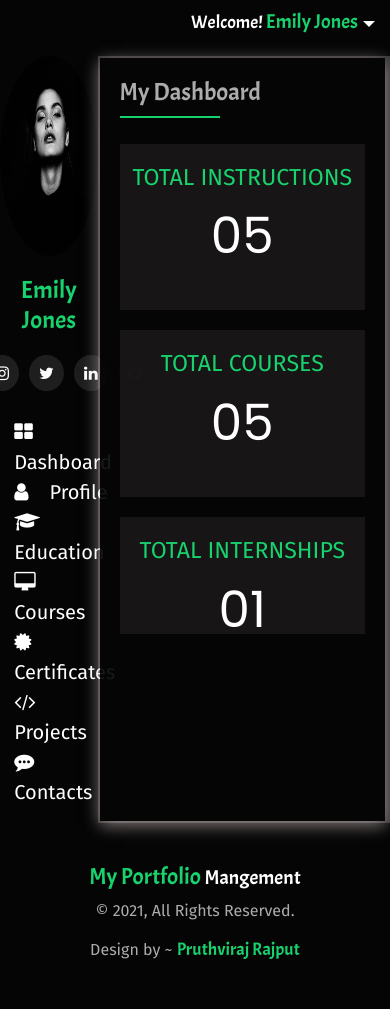
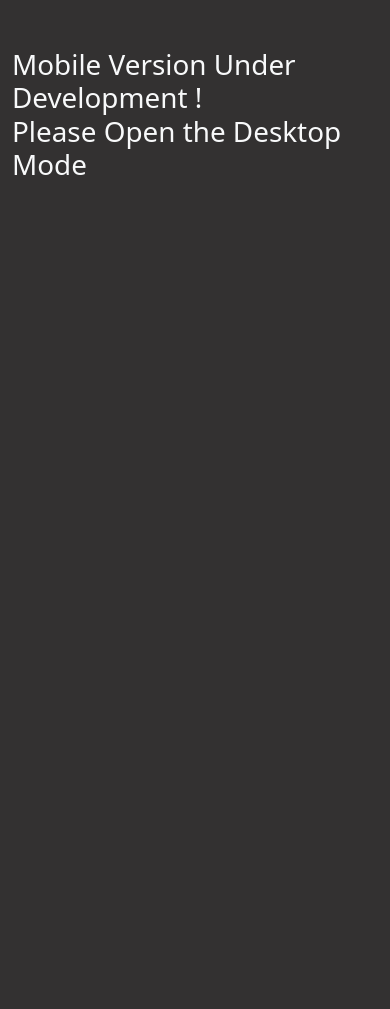
Before and after one commit to pruthvi7384/portfolio-Admin, a plain HTML site: page index.html in a window 390 px wide. After the commit the page ends 844 px from the top, so only its background shows below. Drawn offline with nearby package versions, Linux system fonts and the light colour scheme.

Commit message:
Portfolio admin front end

```diff
--- a/index.html
+++ b/index.html
@@ -16,6 +16,9 @@
     <link rel="stylesheet" href="style/style.css">
 </head>
 <body>
+    <div class="container msg mt-5 text-light">
+        <h1>Mobile Version Under Development !<br>Please Open the Desktop Mode</h1>
+    </div>
     <!-- top bar -->
     <div class="top-nav">
             <div class="top">
@@ -116,7 +119,7 @@
     <div class="footer">
         <h3>My Portfolio <span>Mangement</span></h3>
         <p>&copy; 2021, All Rights Reserved.</p>
-        <h6>Design by ~ <span>Pruthviraj Rajput</span></h6>
+        <h6>Design by ~ <span> <a href="https://pruthviraj-rajput-portfolio.rf.gd/">Pruthviraj Rajput</a> </span></h6>
     </div>
     <!--Jquery CDN-->
     <script
--- a/style/style.css
+++ b/style/style.css
@@ -29,6 +29,9 @@
 /* ======x==Global==x========= */
 
 /* ============Top Bar==================== */
+.msg{
+    display:none;
+}
     .top-nav{
         width: 100%;
     }
@@ -336,3 +339,13 @@
         font-family: var(--font-Poppins);
         text-align:center;
     }
+
+
+    @media(max-width:768px){
+        .top-nav,.wrapper,.footer{
+            display: none;
+        }
+        .msg{
+            display: block;
+        }
+    }
```
